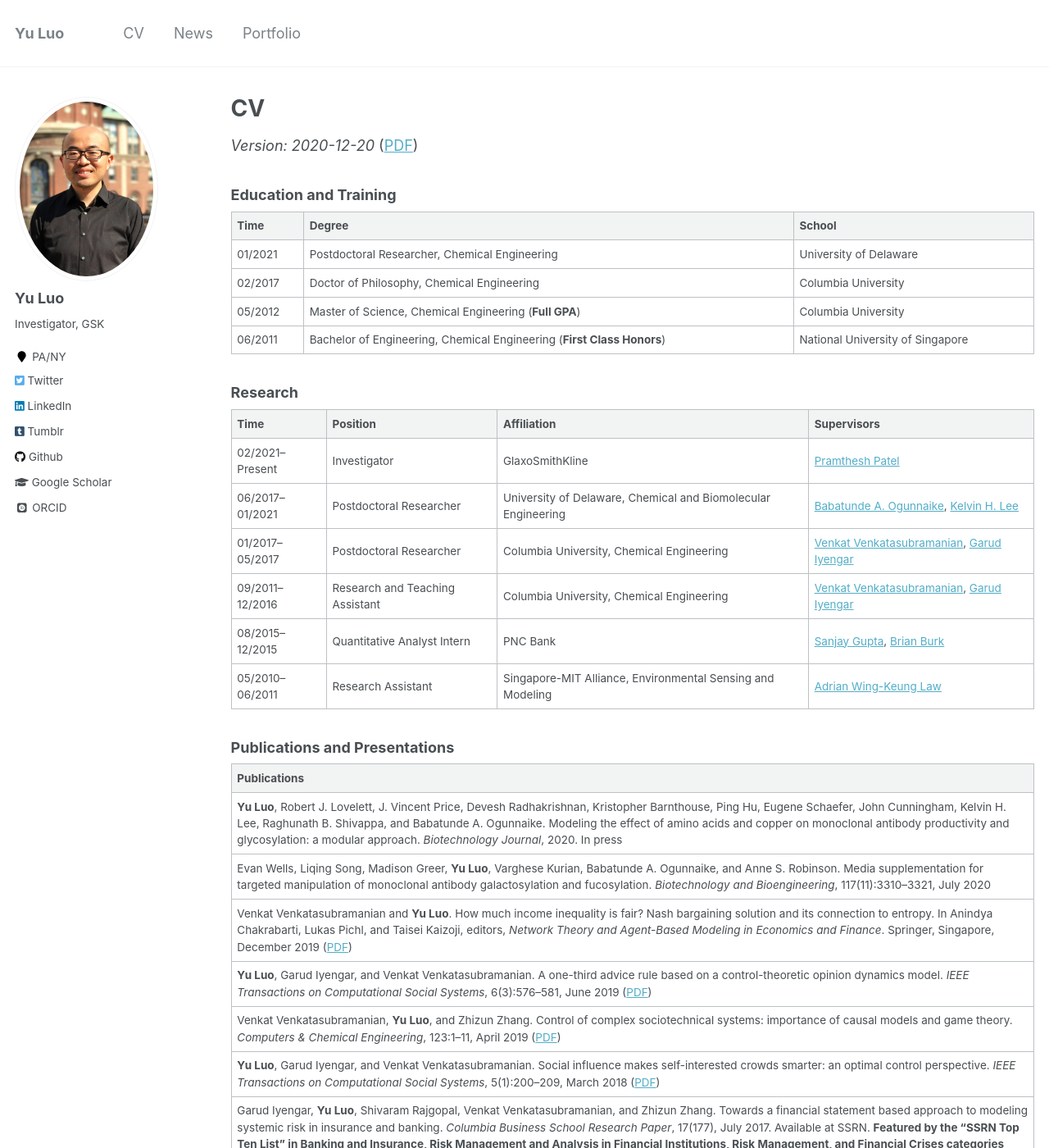
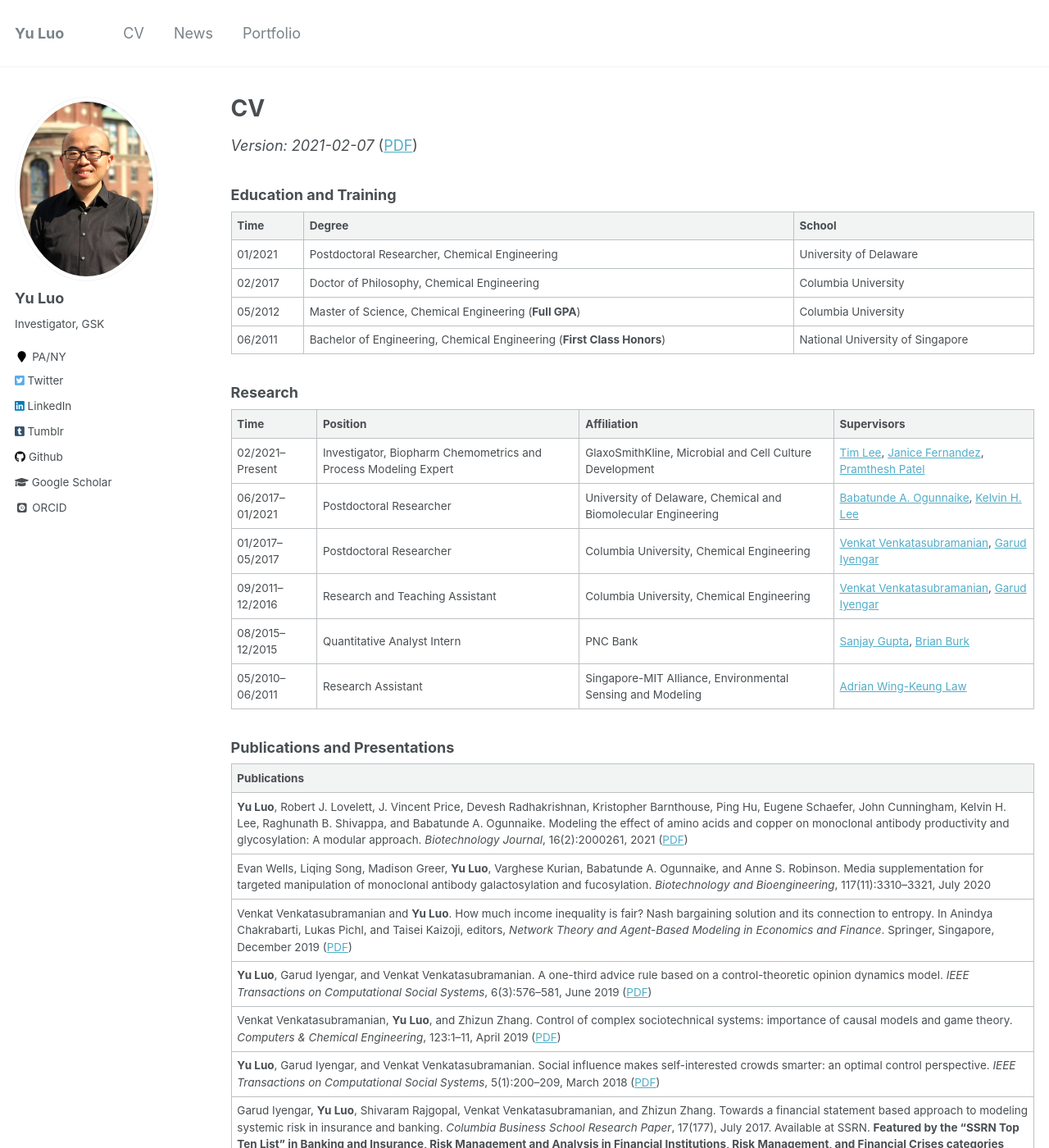
Before and after one commit to l16cn/l16cn.github.io, a Jekyll site: the page built from _pages/experience.md, in a window 1280 px wide and 1400 px high. Shown: the whole window at 82% size. Built offline with Jekyll 4.4.1, drawn with Linux system fonts in a browser that asks for light colours; some web fonts are replaced.

Commit message:
updated cv

```diff
--- a/_pages/experience.md
+++ b/_pages/experience.md
@@ -5,7 +5,7 @@ permalink: /experience/
 author_profile: true
 ---
 
-_Version: 2020-12-20_ ([PDF](../files/2_cv.pdf))
+_Version: 2021-02-07_ ([PDF](../files/2_cv.pdf))
 
 ### Education and Training
 
@@ -20,7 +20,7 @@ _Version: 2020-12-20_ ([PDF](../files/2_cv.pdf))
 
 |Time|Position|Affiliation|Supervisors|
 |:-|:-|:-|:-|
-|02/2021–Present|Investigator|GlaxoSmithKline|[Pramthesh Patel](https://www.linkedin.com/in/pramthesh-patel-b1625714)|
+|02/2021–Present|Investigator, Biopharm Chemometrics and Process Modeling Expert|GlaxoSmithKline, Microbial and Cell Culture Development|[Tim Lee](https://www.linkedin.com/public-profile/in/timboungwooklee), [Janice Fernandez](https://www.linkedin.com/in/janice-fernandez-8759b31ab), [Pramthesh Patel](https://www.linkedin.com/in/pramthesh-patel-b1625714)|
 |06/2017–01/2021|Postdoctoral Researcher|University of Delaware, Chemical and Biomolecular Engineering|[Babatunde A. Ogunnaike](http://research.che.udel.edu/research_groups/systems/), [Kelvin H. Lee](https://leelab.org)|
 |01/2017–05/2017|Postdoctoral Researcher|Columbia University, Chemical Engineering|[Venkat Venkatasubramanian](https://cris.cheme.columbia.edu), [Garud Iyengar](https://ieor.columbia.edu/faculty/garud-iyengar)|
 |09/2011–12/2016|Research and Teaching Assistant|Columbia University, Chemical Engineering|[Venkat Venkatasubramanian](https://cris.cheme.columbia.edu), [Garud Iyengar](https://ieor.columbia.edu/faculty/garud-iyengar)|
@@ -31,7 +31,7 @@ _Version: 2020-12-20_ ([PDF](../files/2_cv.pdf))
 
 |Publications|
 |:-|
-|**Yu Luo**, Robert J. Lovelett, J. Vincent Price, Devesh Radhakrishnan, Kristopher Barnthouse, Ping Hu, Eugene Schaefer, John Cunningham, Kelvin H. Lee, Raghunath B. Shivappa, and Babatunde A. Ogunnaike. Modeling the effect of amino acids and copper on monoclonal antibody productivity and glycosylation: a modular approach. _Biotechnology Journal_, 2020. In press|
+|**Yu Luo**, Robert J. Lovelett, J. Vincent Price, Devesh Radhakrishnan, Kristopher Barnthouse, Ping Hu, Eugene Schaefer, John Cunningham, Kelvin H. Lee, Raghunath B. Shivappa, and Babatunde A. Ogunnaike. Modeling the effect of amino acids and copper on monoclonal antibody productivity and glycosylation: A modular approach. _Biotechnology Journal_, 16(2):2000261, 2021 ([PDF](../files/biot.202000261.pdf))|
 |Evan Wells, Liqing Song, Madison Greer, **Yu Luo**, Varghese Kurian, Babatunde A. Ogunnaike, and Anne S. Robinson. Media supplementation for targeted manipulation of monoclonal antibody galactosylation and fucosylation. _Biotechnology and Bioengineering_, 117(11):3310–3321, July 2020|
 |Venkat Venkatasubramanian and **Yu Luo**. How much income inequality is fair? Nash bargaining solution and its connection to entropy. In Anindya Chakrabarti, Lukas Pichl, and Taisei Kaizoji, editors, _Network Theory and Agent-Based Modeling in Economics and Finance_. Springer, Singapore, December 2019 ([PDF](../files/2019c_nbs.pdf))|
 |**Yu Luo**, Garud Iyengar, and Venkat Venkatasubramanian. A one-third advice rule based on a control-theoretic opinion dynamics model. _IEEE Transactions on Computational Social Systems_, 6(3):576–581, June 2019 ([PDF](../files/08704276.pdf))|
```
Also changed, not shown: 11 other files.
